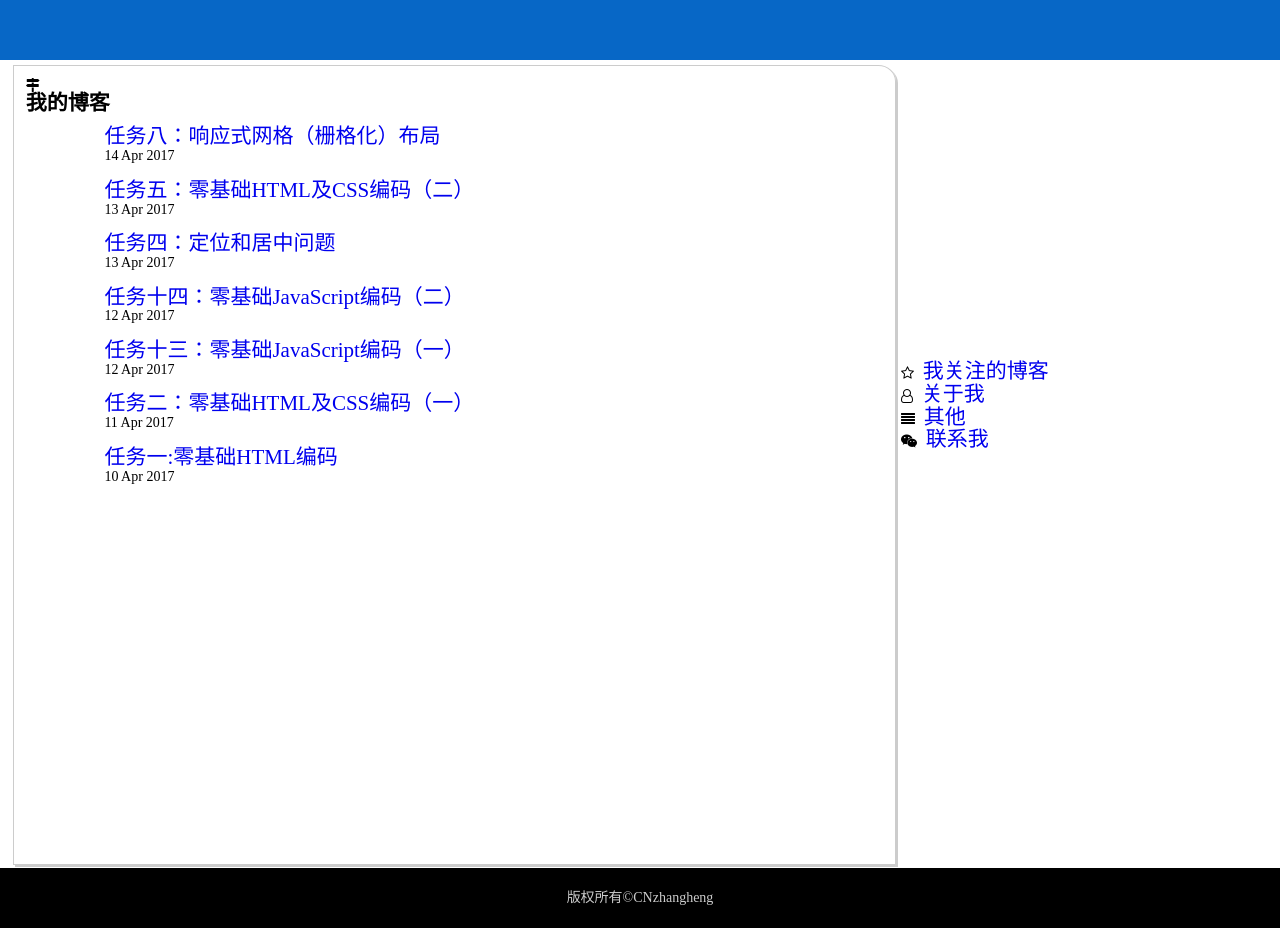
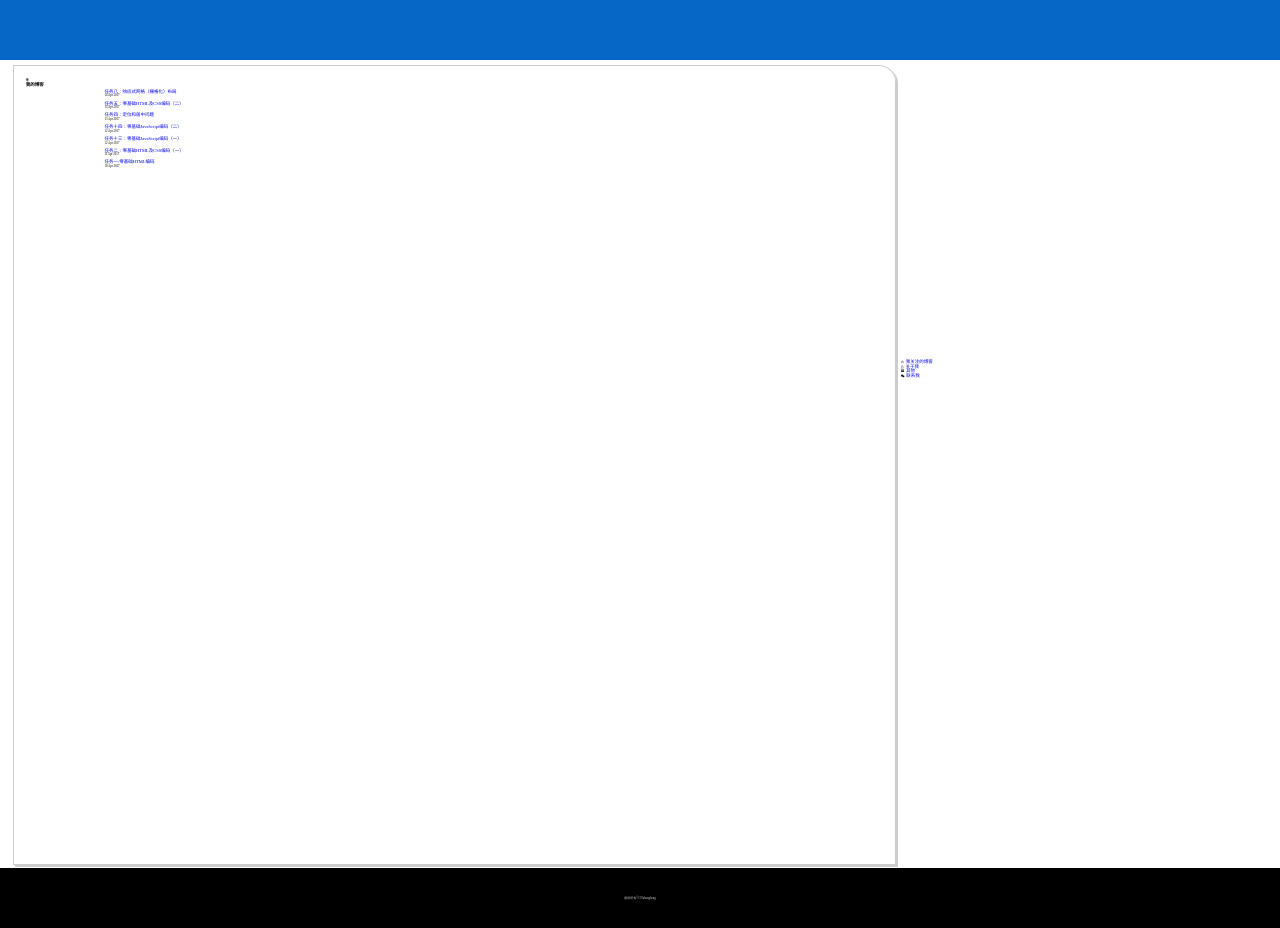
Before and after one commit to CNzhangheng/jekyll_demo, a Jekyll site: the page built from index.html, in a window 1280 px wide. Built offline with Jekyll 4.4.1, drawn with Linux system fonts in a browser that asks for light colours.

Commit message:
Update default.html

```diff
--- a/_layouts/default.html
+++ b/_layouts/default.html
@@ -6,6 +6,11 @@
     <meta name="viewport" content="width=device-width, initial-scale=1"/>
     <link rel="stylesheet" href="css/font-awesome-4.7.0/css/font-awesome.min.css">
     <link rel="stylesheet" href="css/layout.css">
+     <style>
+        body{
+            font-size: 3px;
+        }
+    </style>
 </head>
 <body>
 <div class="header"></div>
```
